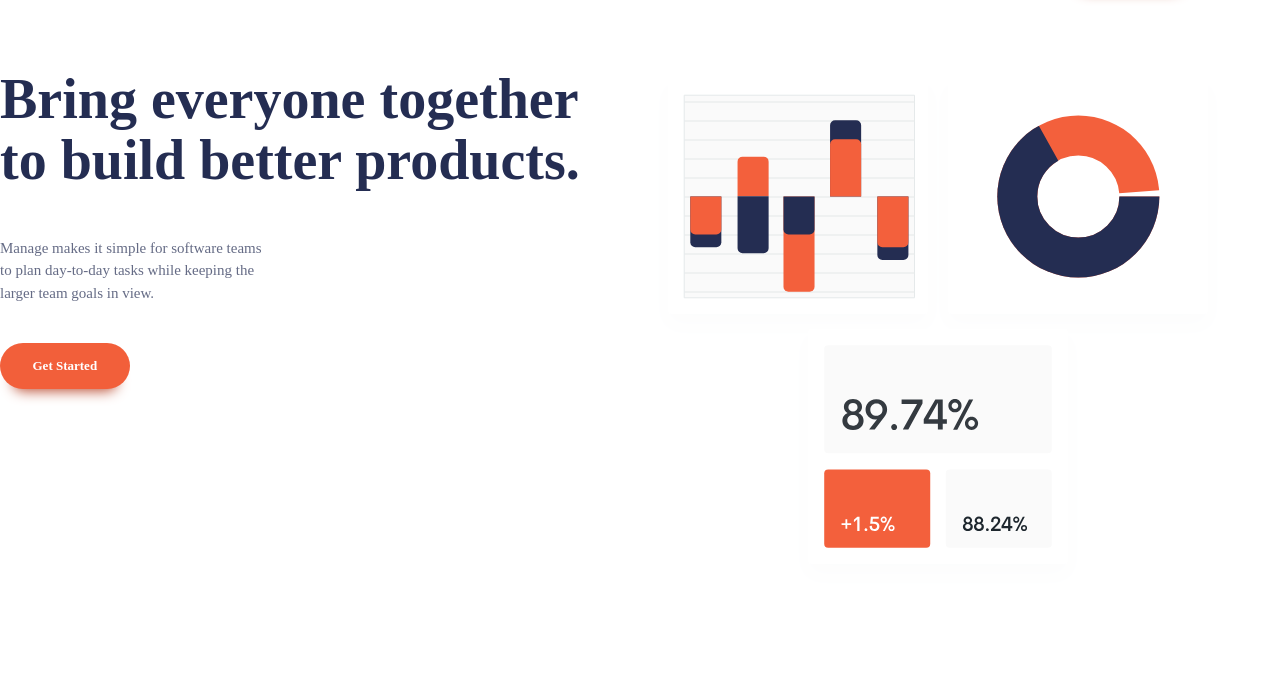
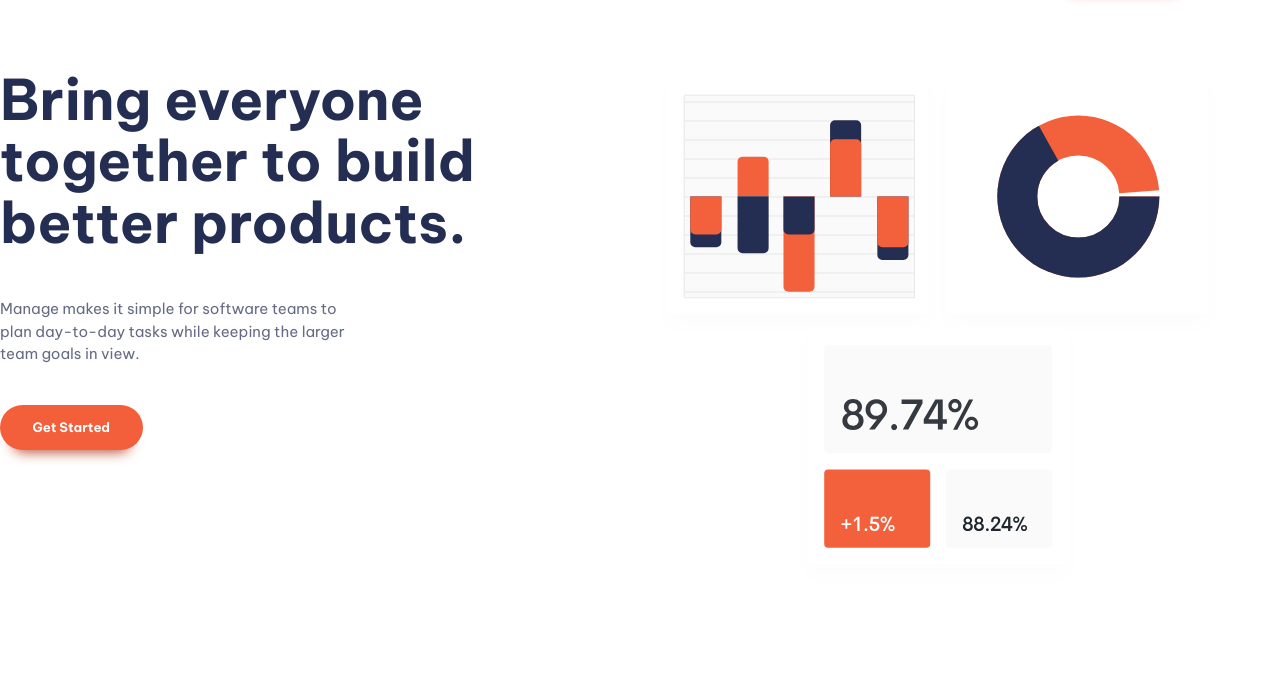
Before and after one commit to MechTales/Manage-Landing-Page, a plain HTML site: page index.html in a window 1280 px wide. Shown: the part 105-800 px from the top of the page. Drawn offline with Linux system fonts and the light colour scheme.

Commit message:
Update index.html

```diff
--- a/index.html
+++ b/index.html
@@ -5,7 +5,10 @@
     <meta name="author" content="mechanicstales">
     <link rel="icon" type="image/svg+xml" href="/vite.svg" />
     <meta name="viewport" content="width=device-width, initial-scale=1.0" />
-    <link href="./style.css" rel="stylesheet" >
+    <link href="./style.css" rel="stylesheet">
+    <link rel="preconnect" href="https://fonts.googleapis.com">
+    <link rel="preconnect" href="https://fonts.gstatic.com" crossorigin>
+    <link href="https://fonts.googleapis.com/css2?family=Be+Vietnam+Pro:wght@400;500;700&display=swap" rel="stylesheet">
     <title>Vite App</title>
   </head>
   <body>
```
